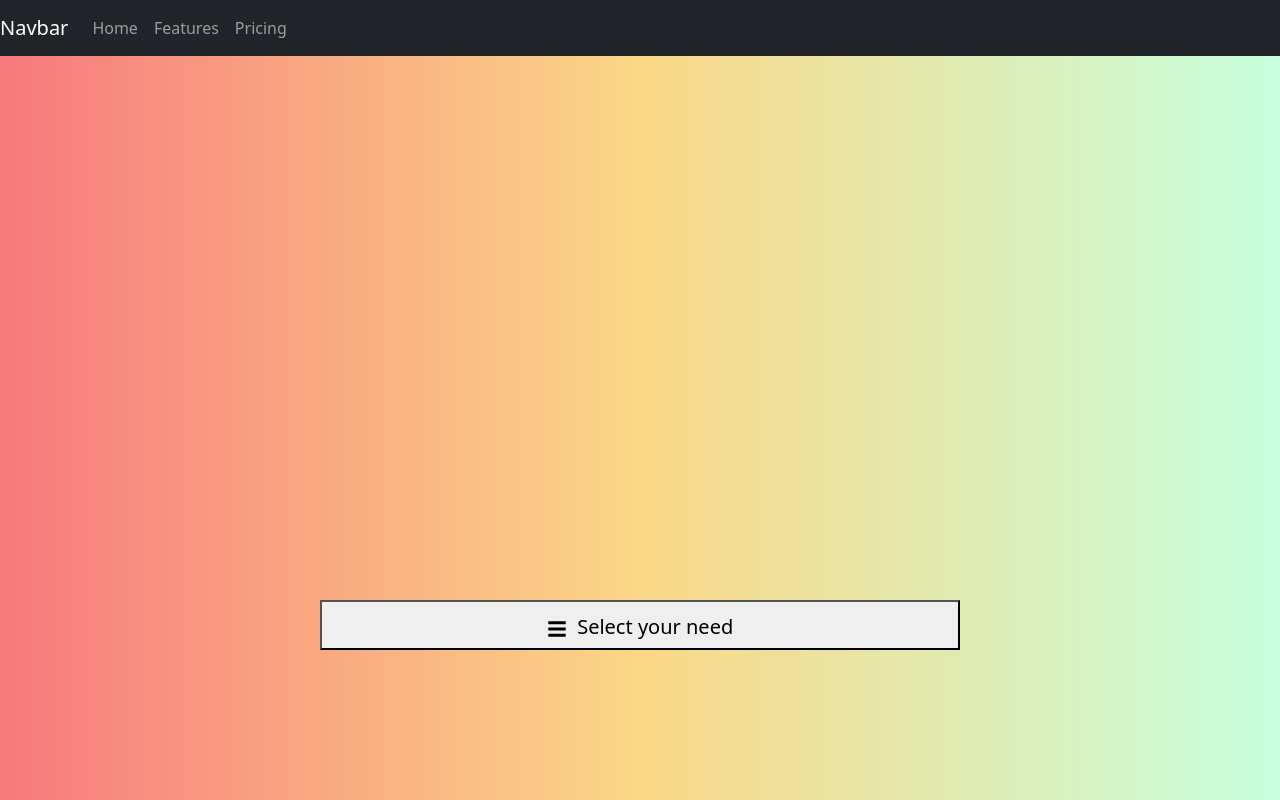
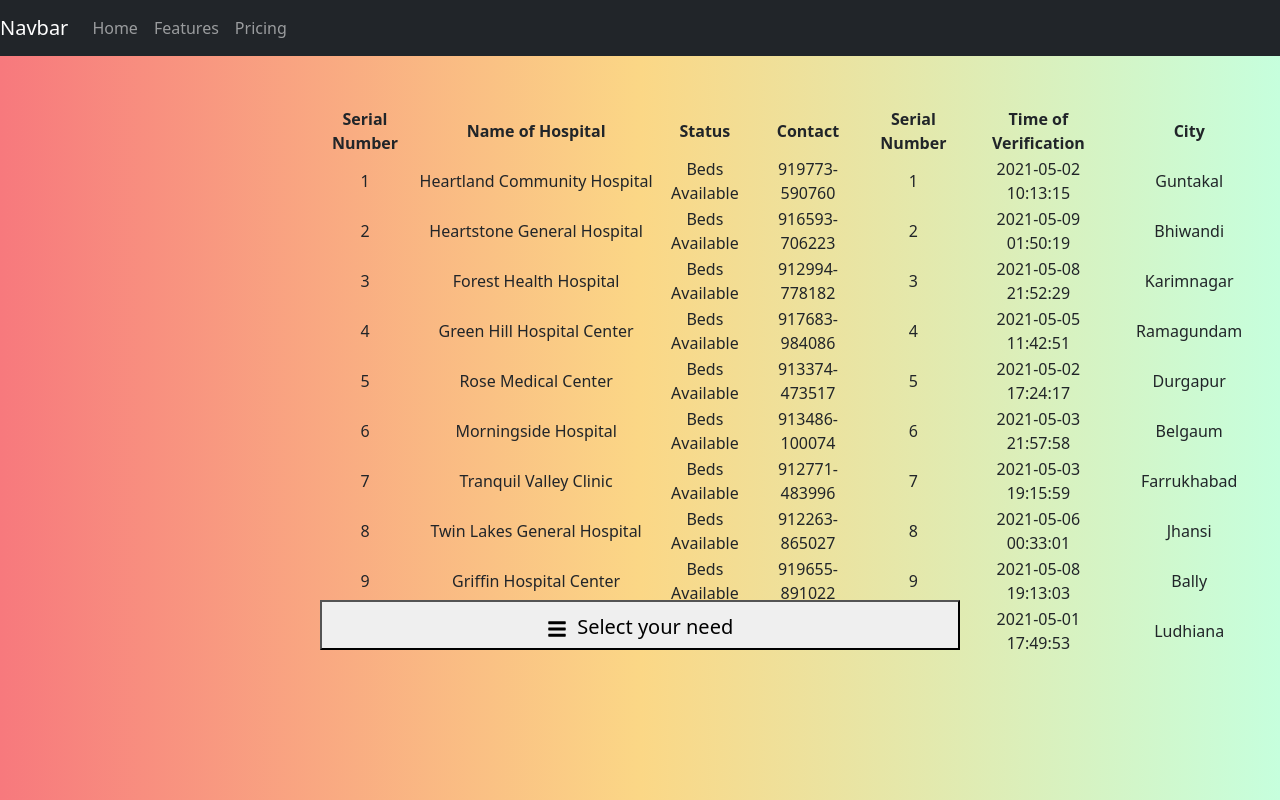
Before and after one commit to Kumarj95/Helpus, a React (Create React App) app: page /Helpus/HospitalBeds in a window 1280 px wide. Built offline with nearby package versions, Linux system fonts and the light colour scheme.

Commit message:
Added HospitalBeds.js

```diff
--- a/src/Components/HospitalBeds.js
+++ b/src/Components/HospitalBeds.js
@@ -1,10 +1,79 @@
 import React from 'react'
+import {useState, useEffect} from 'react'
+import './HospitalBeds.css'
+const HospitalBeds = () => {
+    const[info, setInfo]= useState([]);
+    useEffect(()=>{
+        const getBeds =async()=>{
+          const bedsFromServer= await fetchBeds();
+          setInfo(bedsFromServer);
+        }
+        getBeds()
+      }, [])
 
-const HospitalBeds = () => {
-    return (
-        <div>
+      const fetchBeds =async()=>{
+        const res= await fetch('hospitalbed.json');
+        const data= await res.json();
+        return data;
+      }
+  return (
+        <>
+<table>
+<div className="Scrollable">
 
-        </div>
+    <tbody>
+  <tr>
+
+    <th>Serial Number</th>
+    <th>Name of Hospital</th>
+    <th>Status</th>
+    <th>Contact</th>
+    <th>Serial Number</th>
+    <th>Time of Verification</th>
+    <th>City</th>
+
+
+
+  </tr>
+  {info.map((bed)=>{
+
+      return <tr>
+        <td>
+            {bed.SerialNumber}
+        </td>
+        <td>
+            {bed.NameOfHospital}
+        </td>
+        <td>
+            {bed.Status}
+        </td>
+        <td>
+            {bed.Contact}
+        </td>
+        <td>
+            {bed.SerialNumber}
+        </td>
+        <td>
+            {bed.TimeofVerification}
+        </td>
+        <td>
+            {bed.City}
+        </td>
+
+
+
+    </tr>
+  }
+  )
+}
+  </tbody>
+  </div>
+
+</table>
+
+
+
+        </>
     )
 }
 
```
